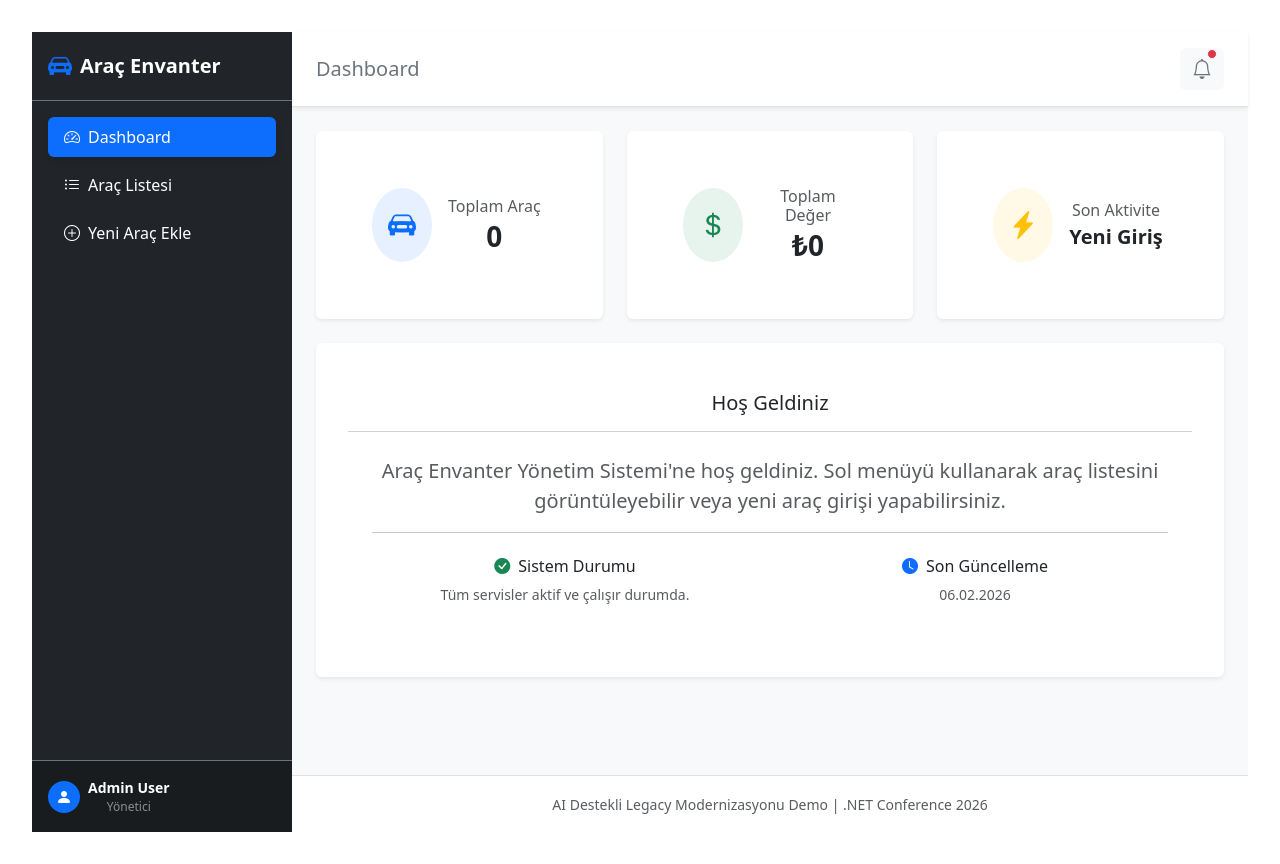
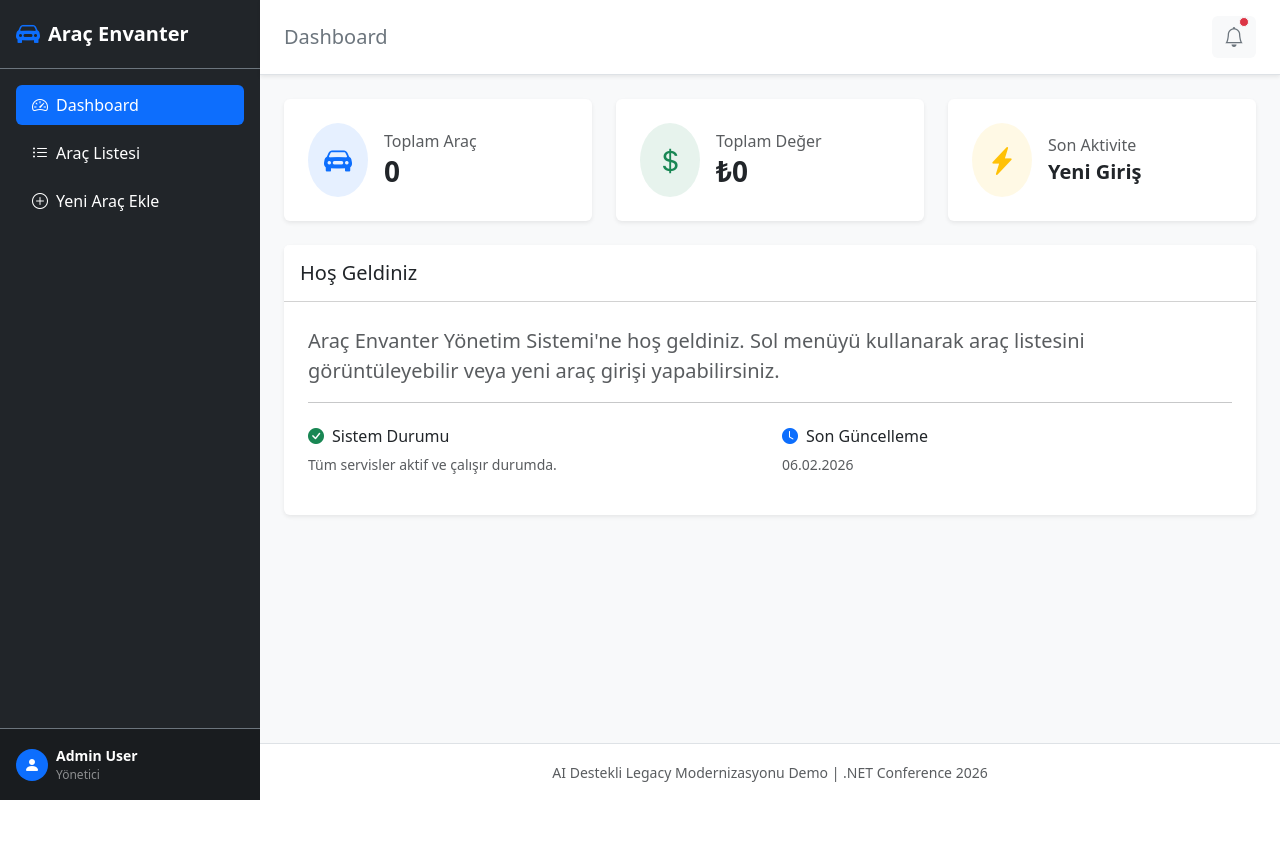
Before and after one commit to buraksenyurt/dot-net-conf-2026, a Vue app in the folder src/frontend/: page / in a window 1280 px wide. After the commit the page ends 800 px from the top, so only its background shows below. Built offline with nearby package versions, Linux system fonts and the light colour scheme; no server answers.

Commit message:
refactor: update frontend structure and styles for improved layout and readability

```diff
--- a/src/frontend/index.html
+++ b/src/frontend/index.html
@@ -7,7 +7,7 @@
     <title>frontend</title>
   </head>
   <body>
-    <div id="app"></div>
+    <div id="app" class="d-flex flex-column min-vh-100"></div>
     <script type="module" src="/src/main.ts"></script>
   </body>
 </html>
--- a/src/frontend/src/App.vue
+++ b/src/frontend/src/App.vue
@@ -72,11 +72,7 @@
       <main class="flex-grow-1 p-4 overflow-y-scroll">
          <!-- Use container-fluid to maximize width but keep bootstrap grid available -->
          <div class="container-fluid p-0">
-            <router-view v-slot="{ Component }">
-              <transition name="fade" mode="out-in">
-                <component :is="Component" />
-              </transition>
-            </router-view>
+            <router-view></router-view>
          </div>
       </main>
 
@@ -95,30 +91,3 @@
 <script setup lang="ts">
 // App layout with fixed Sidebar and Header
 </script>
-
-<style scoped>
-.nav-link {
-  color: rgba(255, 255, 255, 0.85);
-  transition: all 0.2s;
-}
-.nav-link:hover {
-  background-color: rgba(255, 255, 255, 0.1);
-  color: white;
-  padding-left: 1.25rem;
-}
-.nav-link.active {
-  background-color: var(--bs-primary);
-  color: white;
-  box-shadow: 0 4px 6px rgba(0,0,0,0.1);
-}
-
-.fade-enter-active,
-.fade-leave-active {
-  transition: opacity 0.2s ease;
-}
-
-.fade-enter-from,
-.fade-leave-to {
-  opacity: 0;
-}
-</style>
--- a/src/frontend/src/style.css
+++ b/src/frontend/src/style.css
@@ -1,79 +1,3 @@
-:root {
-  font-family: system-ui, Avenir, Helvetica, Arial, sans-serif;
-  line-height: 1.5;
-  font-weight: 400;
-
-  color-scheme: light dark;
-  color: rgba(255, 255, 255, 0.87);
-  background-color: #242424;
-
-  font-synthesis: none;
-  text-rendering: optimizeLegibility;
-  -webkit-font-smoothing: antialiased;
-  -moz-osx-font-smoothing: grayscale;
+#app {
+  width: 100%;
 }
-
-a {
-  font-weight: 500;
-  color: #646cff;
-  text-decoration: inherit;
-}
-a:hover {
-  color: #535bf2;
-}
-
-body {
-  margin: 0;
-  display: flex;
-  place-items: center;
-  min-width: 320px;
-  min-height: 100vh;
-}
-
-h1 {
-  font-size: 3.2em;
-  line-height: 1.1;
-}
-
-button {
-  border-radius: 8px;
-  border: 1px solid transparent;
-  padding: 0.6em 1.2em;
-  font-size: 1em;
-  font-weight: 500;
-  font-family: inherit;
-  background-color: #1a1a1a;
-  cursor: pointer;
-  transition: border-color 0.25s;
-}
-button:hover {
-  border-color: #646cff;
-}
-button:focus,
-button:focus-visible {
-  outline: 4px auto -webkit-focus-ring-color;
-}
-
-.card {
-  padding: 2em;
-}
-
-#app {
-  max-width: 1280px;
-  margin: 0 auto;
-  padding: 2rem;
-  text-align: center;
-}
-
-@media (prefers-color-scheme: light) {
-  :root {
-    color: #213547;
-    background-color: #ffffff;
-  }
-  a:hover {
-    color: #747bff;
-  }
-  button {
-    background-color: #f9f9f9;
-  }
-}
--- a/src/frontend/src/views/VehicleForm.vue
+++ b/src/frontend/src/views/VehicleForm.vue
@@ -21,9 +21,6 @@
     </div>
 
     <div class="card shadow-sm border-0">
-      <div class="card-header bg-white py-3">
-        <h5 class="card-title mb-0">Araç Bilgileri</h5>
-      </div>
       <div class="card-body p-4">
         <form @submit.prevent="submitForm" class="row g-3">
           <!-- VIN -->
--- a/src/frontend/src/views/VehicleList.vue
+++ b/src/frontend/src/views/VehicleList.vue
@@ -83,9 +83,9 @@
             </tr>
           </thead>
           <tbody>
-            <tr v-for="vehicle in vehicles.items" :key="vehicle.id" class="cursor-pointer">
+            <tr v-for="vehicle in vehicles.items" :key="vehicle.id">
               <td>
-                <code class="text-primary">{{ vehicle.vin }}</code>
+                <code class="text-primary small fw-bold">{{ vehicle.vin }}</code>
               </td>
               <td>
                 <strong>{{ vehicle.brand }}</strong> {{ vehicle.model }}
@@ -237,24 +237,3 @@ onMounted(() => {
   loadVehicles()
 })
 </script>
-
-<style scoped>
-.cursor-pointer {
-  cursor: pointer;
-}
-
-tr:hover {
-  background-color: rgba(0, 0, 0, 0.02);
-}
-
-code {
-  font-size: 0.85rem;
-  font-weight: 600;
-}
-
-.badge {
-  font-size: 0.85rem;
-  font-weight: 600;
-  padding: 0.4rem 0.8rem;
-}
-</style>
```
